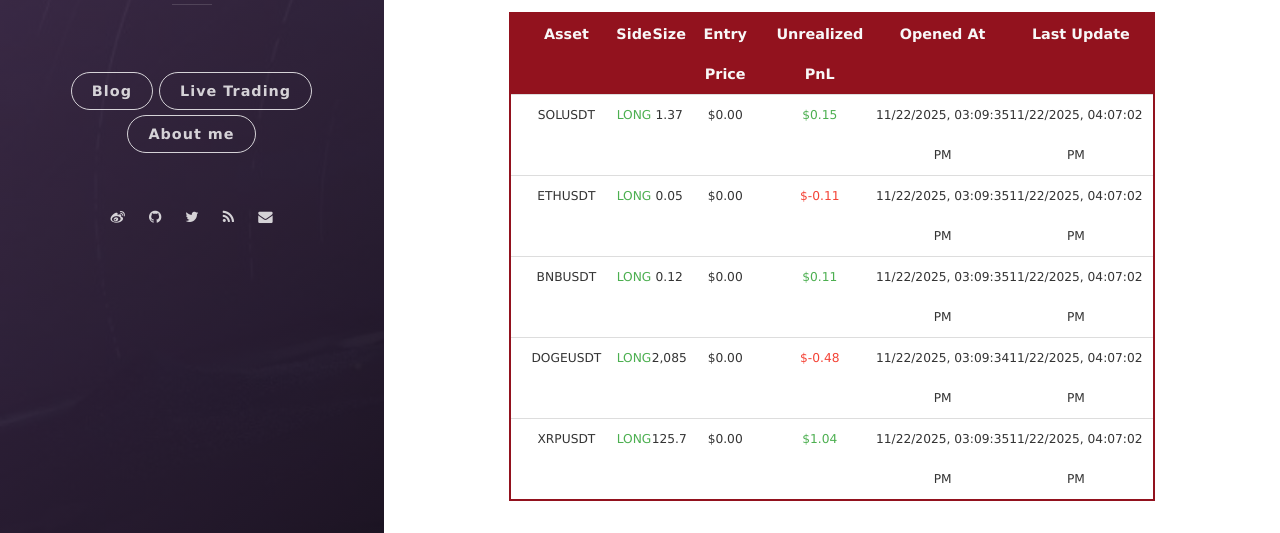
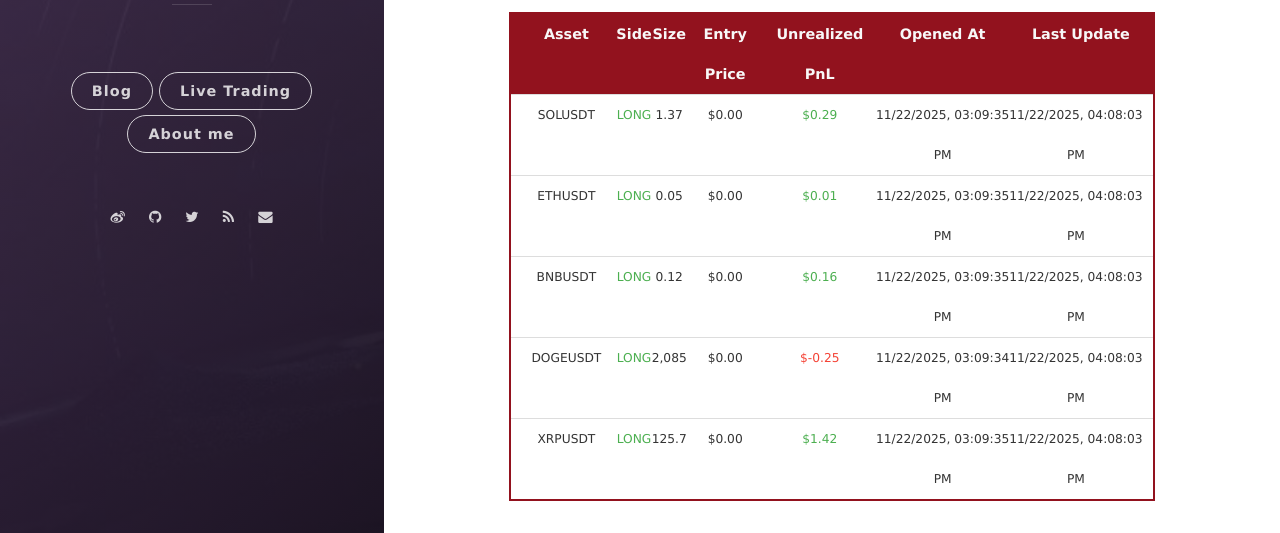
Before and after one commit to leeyegy/leeyegy.github.io, a Jekyll site: the page built from live-trading.html, in a window 1280 px wide and 1188 px high. Shown: the part 587-1120 px from the top of the window. Built offline with Jekyll 4.4.1, drawn with Linux system fonts in a browser that asks for light colours; nearby versions of some CDN libraries.

Commit message:
AccountMonitor: refresh positions 2025-11-23T00:08:03+08:00

```diff
--- a/assets/data/binance/positions.json
+++ b/assets/data/binance/positions.json
@@ -4,44 +4,44 @@
     "side": "LONG",
     "size": 1.37,
     "entryPrice": 0.0,
-    "unrealizedPnl": 0.1507,
+    "unrealizedPnl": 0.29032089,
     "openedAt": "2025-11-22T23:09:35+08:00",
-    "reportedAt": "2025-11-23T00:07:02+08:00"
+    "reportedAt": "2025-11-23T00:08:03+08:00"
   },
   {
     "symbol": "ETHUSDT",
     "side": "LONG",
     "size": 0.05,
     "entryPrice": 0.0,
-    "unrealizedPnl": -0.11343139,
+    "unrealizedPnl": 0.0075,
     "openedAt": "2025-11-22T23:09:35+08:00",
-    "reportedAt": "2025-11-23T00:07:02+08:00"
+    "reportedAt": "2025-11-23T00:08:03+08:00"
   },
   {
     "symbol": "BNBUSDT",
     "side": "LONG",
     "size": 0.12,
     "entryPrice": 0.0,
-    "unrealizedPnl": 0.10826718,
+    "unrealizedPnl": 0.16105557,
     "openedAt": "2025-11-22T23:09:35+08:00",
-    "reportedAt": "2025-11-23T00:07:02+08:00"
+    "reportedAt": "2025-11-23T00:08:03+08:00"
   },
   {
     "symbol": "DOGEUSDT",
     "side": "LONG",
     "size": 2085.0,
     "entryPrice": 0.0,
-    "unrealizedPnl": -0.47955,
+    "unrealizedPnl": -0.2502,
     "openedAt": "2025-11-22T23:09:34+08:00",
-    "reportedAt": "2025-11-23T00:07:02+08:00"
+    "reportedAt": "2025-11-23T00:08:03+08:00"
   },
   {
     "symbol": "XRPUSDT",
     "side": "LONG",
     "size": 125.7,
     "entryPrice": 0.0,
-    "unrealizedPnl": 1.04331,
+    "unrealizedPnl": 1.42301324,
     "openedAt": "2025-11-22T23:09:35+08:00",
-    "reportedAt": "2025-11-23T00:07:02+08:00"
+    "reportedAt": "2025-11-23T00:08:03+08:00"
   }
 ]
```
